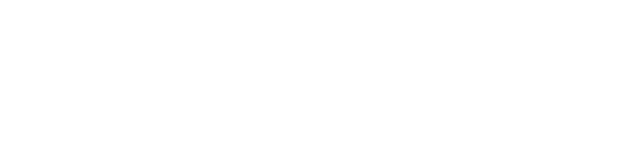
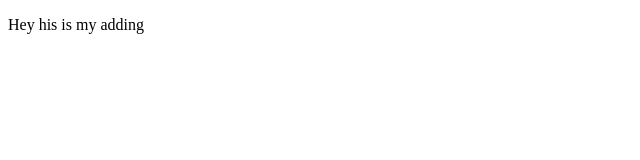
Before and after one commit to Nyein-Win/GitTest, a plain HTML site: page welcome.html in a window 1280 px wide. Shown: the whole page, without its empty margins (0-640 px from the left). Drawn offline with Linux system fonts and the light colour scheme.

Commit message:
adding pagh

```diff
--- a/welcome.html
+++ b/welcome.html
@@ -7,6 +7,6 @@
     <title> Nyein Win</title>
 </head>
 <body>
-
+    <p>Hey his is my adding</p>
 </body>
 </html>
```
